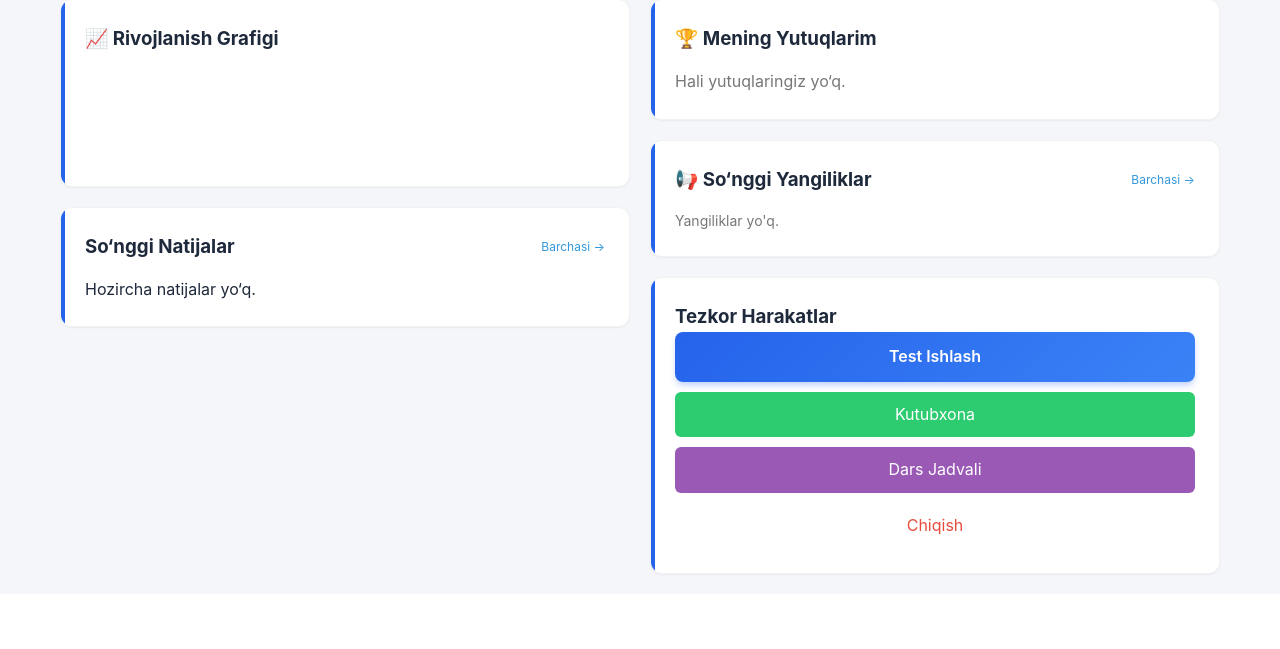
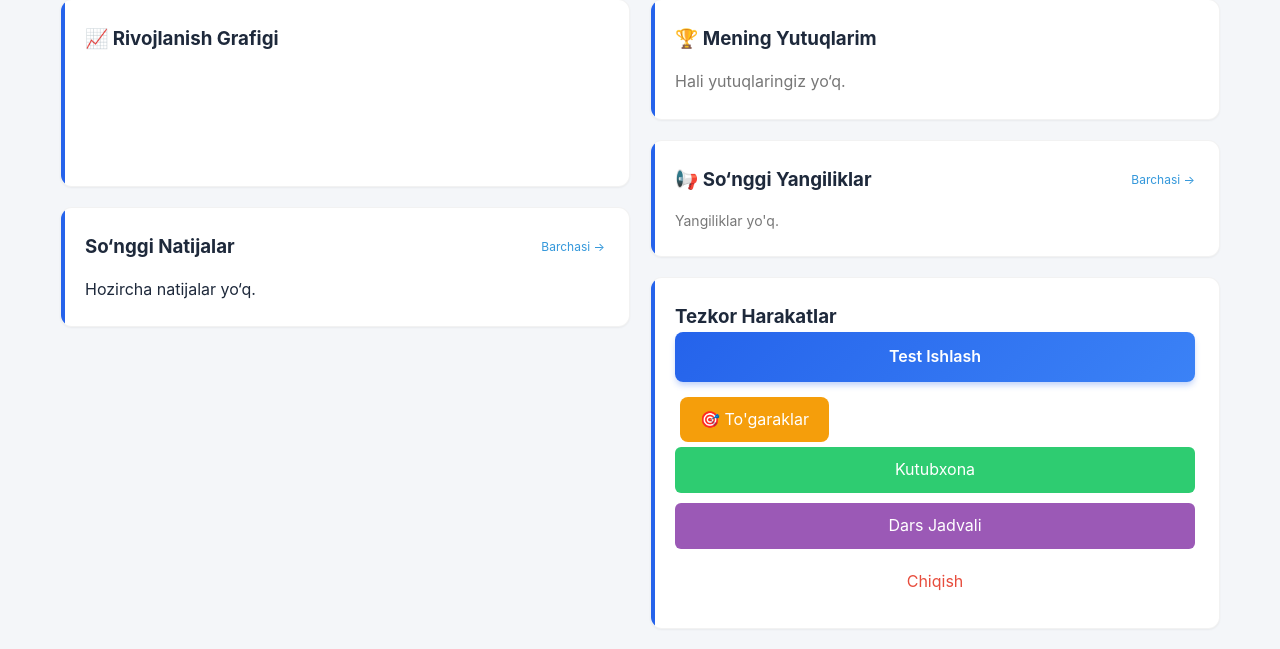
Before and after one commit to inatillayevsuhrob6-prog/maktab-portal, a Flask app: template templates/student_dashboard.html in a window 1280 px wide. Shown: the part 256-905 px from the top of the page. Before the commit the page ends 832 px from the top, so only its background shows below. Run offline with Flask 3, Linux system fonts and the light colour scheme; the template is opened without the code that fills it, so the values that code supplies are empty; some libraries are stand-ins or nearby versions.

Commit message:
Add Clubs button for teachers and students

```diff
--- a/templates/student_dashboard.html
+++ b/templates/student_dashboard.html
@@ -103,7 +103,8 @@
                 <div class="card">
                     <h3> Tezkor Harakatlar</h3>
                     <a href="/my_tests" class="btn-primary" style="display:block; text-align:center; margin-bottom:10px; text-decoration:none;">Test Ishlash</a>
-                    <a href="/library" style="display:block; text-align:center; background:#2ecc71; color:white; padding:10px; border-radius:6px; text-decoration:none; margin-bottom:10px;">Kutubxona</a>
+                    <a href="/clubs" class="btn-clubs" style="background:#f59e0b; color:white; display:inline-block; padding:10px 20px; border-radius:8px; text-decoration:none; margin:5px;">🎯 To'garaklar</a>
+            <a href="/library" style="display:block; text-align:center; background:#2ecc71; color:white; padding:10px; border-radius:6px; text-decoration:none; margin-bottom:10px;">Kutubxona</a>
                     <a href="/schedule/view" style="display:block; text-align:center; background:#9b59b6; color:white; padding:10px; border-radius:6px; text-decoration:none; margin-bottom:10px;">Dars Jadvali</a>
                     <a href="/logout" style="display:block; text-align:center; color:#e74c3c; text-decoration:none; padding: 10px;">Chiqish</a>
                 </div>
```
